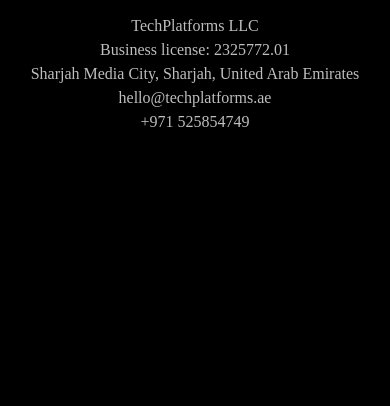
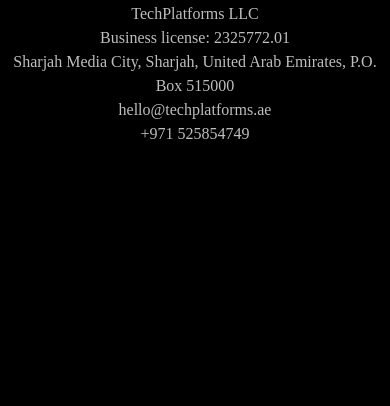
Before and after one commit to sizovs/techplatforms, a plain HTML site: page index.html in a window 390 px wide. Shown: the part 438-844 px from the top of the page. Drawn offline with Linux system fonts and the light colour scheme; a web font is replaced by a local one.

Commit message:
update mobile

```diff
--- a/index.html
+++ b/index.html
@@ -44,7 +44,7 @@
                 <br>
                 Business license: 2325772.01
                 <br>
-                Sharjah Media City, Sharjah, United Arab Emirates
+                Sharjah Media City, Sharjah, United Arab Emirates, P.O. Box 515000
                 <br>
                 hello@techplatforms.ae
                 <br>
```
